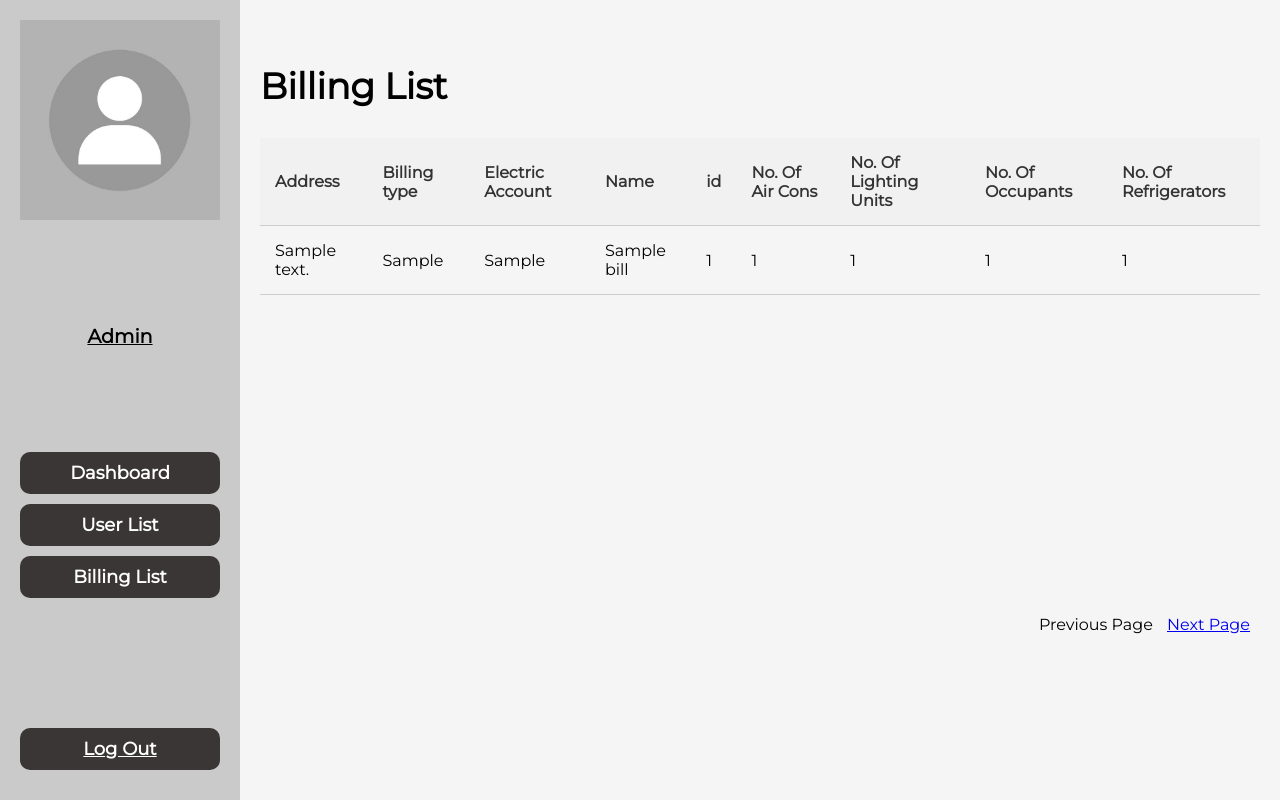
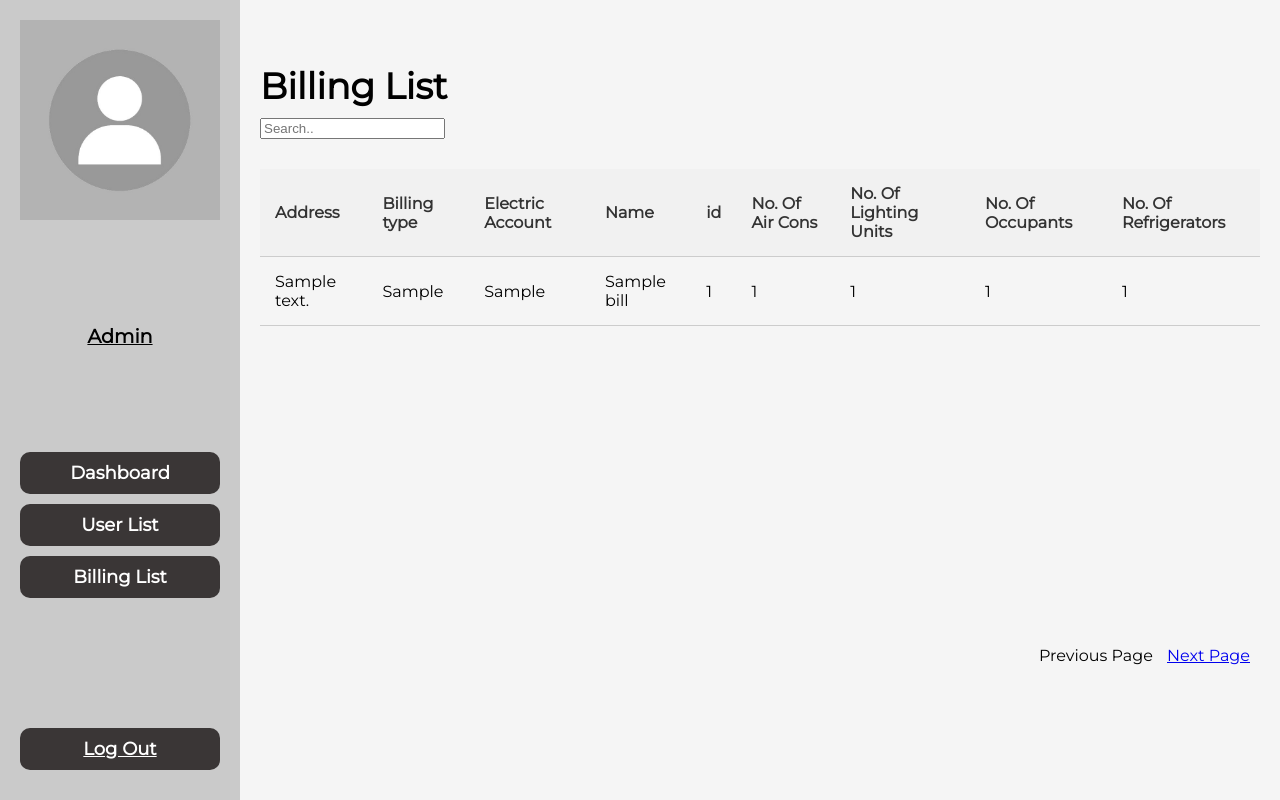
Before and after one commit to youxeff/Taylor-s--Electrecity-saving-project, a Flask app: template templates/billing.html in a window 1280 px wide. Run offline with Flask 3, Linux system fonts and the light colour scheme; the template is opened without the code that fills it: most values are stand-ins (such as "Sample title", 1, 10 or a date in 2020); some libraries are stand-ins or nearby versions.

Commit message:
added search bar to billing list

```diff
--- a/templates/billing.html
+++ b/templates/billing.html
@@ -22,6 +22,7 @@
     {% include 'navbar.html' %}
     <div class="content">
         <h1>Billing List</h1>
+        <input id="myInput" type="text" placeholder="Search..">
         <table>
             <thead>
                 <tr>
```
